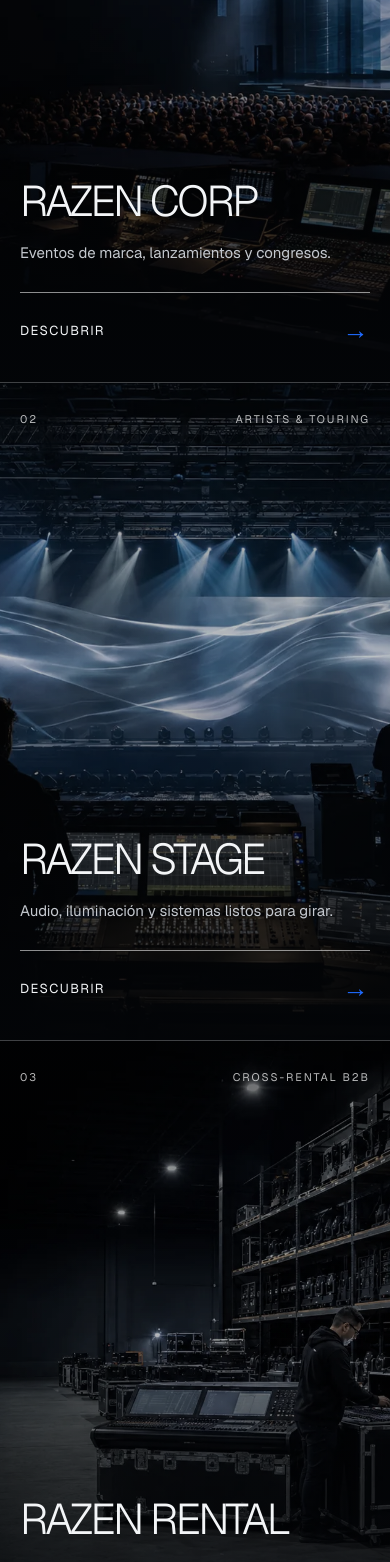
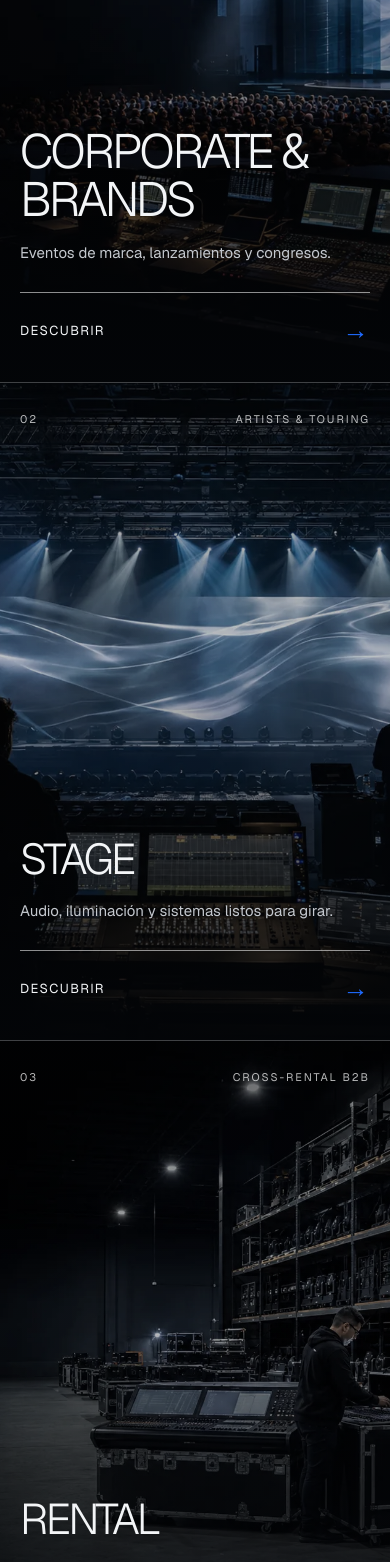
Before and after one commit to raimundozamora/razen-website, a Next.js app: page / in a window 390 px wide. Shown: the part 1580-3142 px from the top of the page. Built offline with nearby package versions, Linux system fonts and the light colour scheme.

Commit message:
Rename Razen business divisions

```diff
--- a/app/components/DivisionPage.tsx
+++ b/app/components/DivisionPage.tsx
@@ -23,7 +23,7 @@ export default function DivisionPage(props: DivisionPageProps) {
             <img src="/razen-logo.svg" alt="RAZEN" />
           </a>
           <nav aria-label="Navegación principal">
-            <a href="/corp">Corp</a>
+            <a href="/corp">Corporate &amp; Brands</a>
             <a href="/stage">Stage</a>
             <a href="/rental">Rental</a>
             <a href="/#proyectos">Proyectos</a>
--- a/app/corp/page.tsx
+++ b/app/corp/page.tsx
@@ -3,7 +3,7 @@ import DivisionPage from "../components/DivisionPage";
 export default function CorpPage() {
   return <DivisionPage
     number="01"
-    name="RAZEN CORP"
+    name="CORPORATE & BRANDS"
     eyebrow="Technical production"
     headline="Precisión técnica para eventos que representan grandes marcas."
     intro="Planificamos y ejecutamos la producción técnica completa de lanzamientos, congresos y encuentros corporativos. Un solo equipo coordina cada etapa, desde el levantamiento inicial hasta el desmontaje."
--- a/app/globals.css
+++ b/app/globals.css
@@ -43,6 +43,7 @@ a:hover .arrow { transform:translateX(7px); }
 .business-top small { font-size:11px; }
 .business-copy { position:absolute; z-index:1; left:4vw; right:4vw; bottom:6vh; display:grid; grid-template-columns:1.25fr .75fr; column-gap:9vw; align-items:end; }
 .business-copy strong { grid-row:1 / 3; display:block; align-self:end; font-size:clamp(52px,7vw,118px); line-height:.9; font-weight:300; letter-spacing:-.06em; white-space:nowrap; }
+.business-corp .business-copy strong { max-width:850px; font-size:clamp(48px,6vw,100px); white-space:normal; }
 .business-copy > small { display:block; max-width:420px; margin:0 0 28px; color:#c4c8ce; font-size:17px; line-height:1.55; }
 .business-copy > span { display:flex; justify-content:space-between; align-items:center; padding-top:18px; border-top:1px solid rgba(255,255,255,.55); font-size:13px; text-transform:uppercase; letter-spacing:.1em; }
 
--- a/app/page.tsx
+++ b/app/page.tsx
@@ -22,7 +22,7 @@ export default function Home() {
             <img src="/razen-logo.svg" alt="RAZEN" />
           </a>
           <nav aria-label="Navegación principal">
-            <a href="/corp">Corp</a>
+            <a href="/corp">Corporate &amp; Brands</a>
             <a href="/stage">Stage</a>
             <a href="/rental">Rental</a>
             <a href="#proyectos">Proyectos</a>
@@ -54,7 +54,7 @@ export default function Home() {
             <span className="business-shade" />
             <span className="business-top"><small>01</small><small>Producción integral</small></span>
             <span className="business-copy">
-              <strong>RAZEN CORP</strong>
+              <strong>CORPORATE &amp; BRANDS</strong>
               <small>Eventos de marca, lanzamientos y congresos.</small>
               <span>Descubrir <Arrow /></span>
             </span>
@@ -65,7 +65,7 @@ export default function Home() {
             <span className="business-shade" />
             <span className="business-top"><small>02</small><small>Artists &amp; touring</small></span>
             <span className="business-copy">
-              <strong>RAZEN STAGE</strong>
+              <strong>STAGE</strong>
               <small>Audio, iluminación y sistemas listos para girar.</small>
               <span>Descubrir <Arrow /></span>
             </span>
@@ -76,7 +76,7 @@ export default function Home() {
             <span className="business-shade" />
             <span className="business-top"><small>03</small><small>Cross-rental B2B</small></span>
             <span className="business-copy">
-              <strong>RAZEN RENTAL</strong>
+              <strong>RENTAL</strong>
               <small>Equipamiento preparado para la industria.</small>
               <span>Descubrir <Arrow /></span>
             </span>
@@ -90,7 +90,7 @@ export default function Home() {
           <h2>La técnica detrás<br />del resultado.</h2>
         </div>
         <div className="project-grid">
-          <article className="project-card project-one"><span>Corporate</span><h3>Lanzamientos y congresos</h3></article>
+          <article className="project-card project-one"><span>Corporate &amp; Brands</span><h3>Lanzamientos y congresos</h3></article>
           <article className="project-card project-two"><span>Stage</span><h3>Shows, artistas y touring</h3></article>
           <article className="project-card project-three"><span>Rental</span><h3>Equipamiento para la industria</h3></article>
         </div>
--- a/app/rental/page.tsx
+++ b/app/rental/page.tsx
@@ -3,7 +3,7 @@ import DivisionPage from "../components/DivisionPage";
 export default function RentalPage() {
   return <DivisionPage
     number="03"
-    name="RAZEN RENTAL"
+    name="RENTAL"
     eyebrow="Cross-rental B2B"
     headline="Un partner de rental. Nunca un competidor."
     intro="Equipamiento audiovisual profesional para productoras, proveedores y técnicos. Nosotros revisamos, preparamos y despachamos; tu equipo se encarga del montaje y la operación."
--- a/app/stage/page.tsx
+++ b/app/stage/page.tsx
@@ -3,7 +3,7 @@ import DivisionPage from "../components/DivisionPage";
 export default function StagePage() {
   return <DivisionPage
     number="02"
-    name="RAZEN STAGE"
+    name="STAGE"
     eyebrow="Artists & touring"
     headline="Built to perform. Ready to tour."
     intro="Preparamos sistemas de audio e iluminación para bandas y artistas que necesitan consistencia dentro y fuera de Chile. Soluciones pensadas para viajar, instalarse rápido y responder show tras show."
```
